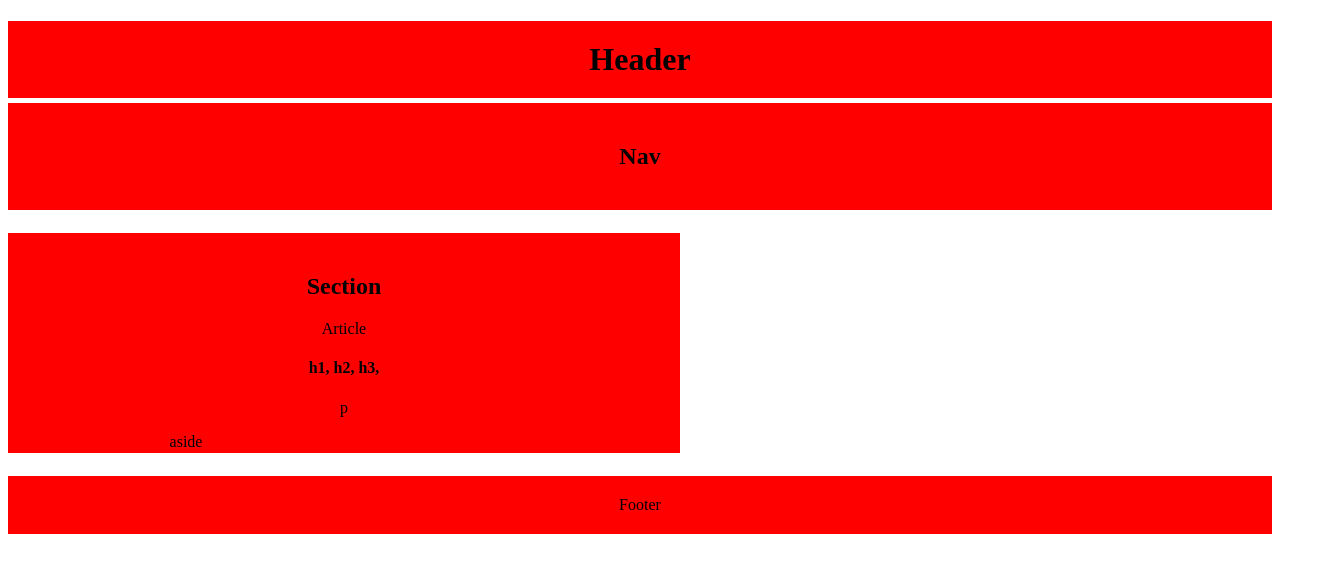
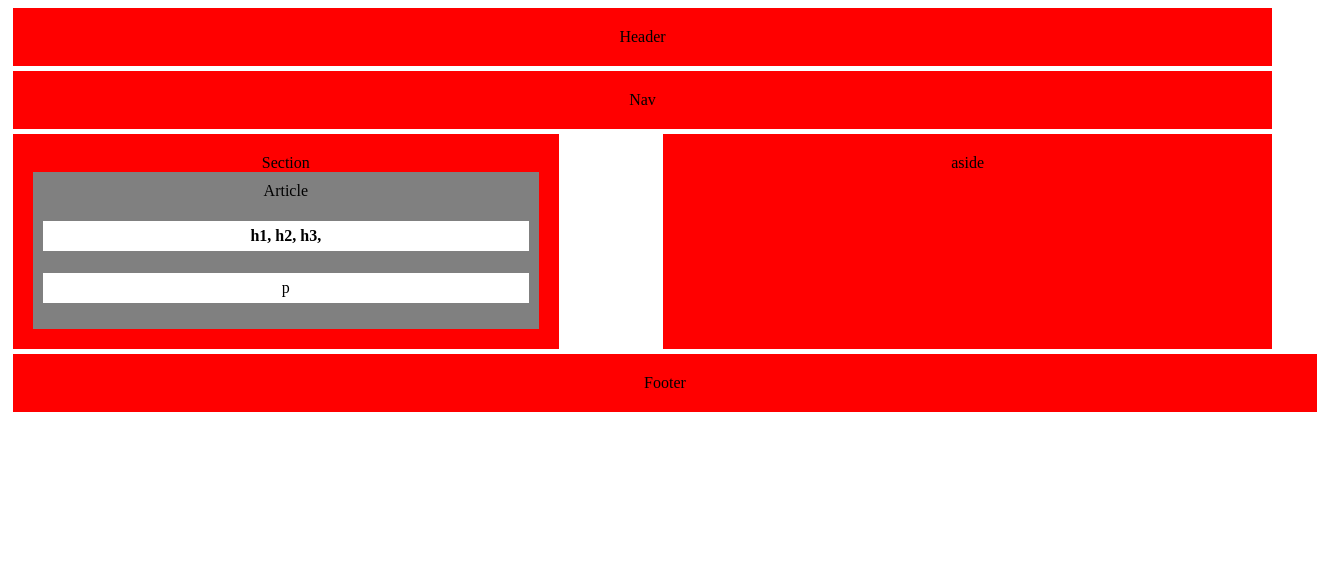
Before and after one commit to Befii/HW-wireframe, a plain HTML site: page index.html in a window 1280 px wide. Shown: the whole page, 1317 px wide, since content can reach past the window. Drawn offline with Linux system fonts and the light colour scheme.

Commit message:
changes to css and index

```diff
--- a/index.html
+++ b/index.html
@@ -3,24 +3,23 @@
     <head>
         <meta charset="UTF-8">
         <title>Page Title</title>
-        <link rel="stylesheet" type="text/css" href="../style.css">
+        <link rel="stylesheet" type="text/css" href="style.css">
     </head>
 
     <body>
 
         <header>
-            <h1>Header</h1>
+            <div>Header</div>
         </header>
 
         <Nav>
-            <h2>Nav</h2>
+            <div>Nav</div>
         </Nav>
 
-    <br>
 
         <section id="left">
 
-        <h2>Section</h2>
+            <div>Section</div>
              <article>
                  Article
                   <h4>
@@ -30,14 +29,11 @@
                     p
                 </p>
             </article>
-            <div>
+        </section>
+
         <aside>
             aside
         </aside>
-            </div>
-    </section>
-
-        <br>
 
         <footer>
             Footer
--- a/style.css
+++ b/style.css
@@ -1,17 +1,36 @@
-h1, Nav, Section, footer {
+header, Nav, Section, footer, aside {
     text-align: center;
     margin-bottom: 5px;
     background: red;
     padding: 20px;
+    margin-left: 5px;
 }
-Section, aside {
-    width: 50%;
+#left
+ {
+    width: 40%;
+    float: left
 
 }
+
 aside {
-    float: left;
+    width: 45%;
+    float: right;
+    height: 175px;
+}
 
+footer {
+    width: 100%;
+    clear: both;
 }
-footer {
-
+Article {
+    padding: 10px;
+    background: gray;
 }
+h4{
+    padding: 6px;
+    background: white;
+}
+p{
+    padding: 6px;
+    background: white;
+}
```
Lines whose indentation alone changed are shown as unchanged.
